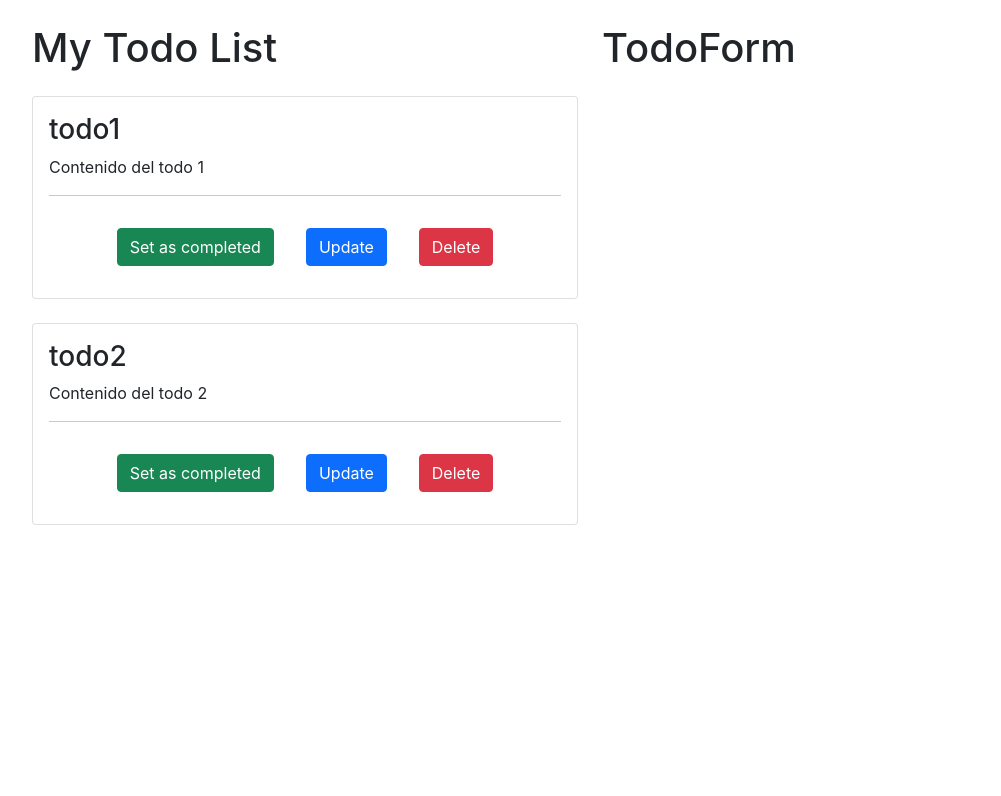
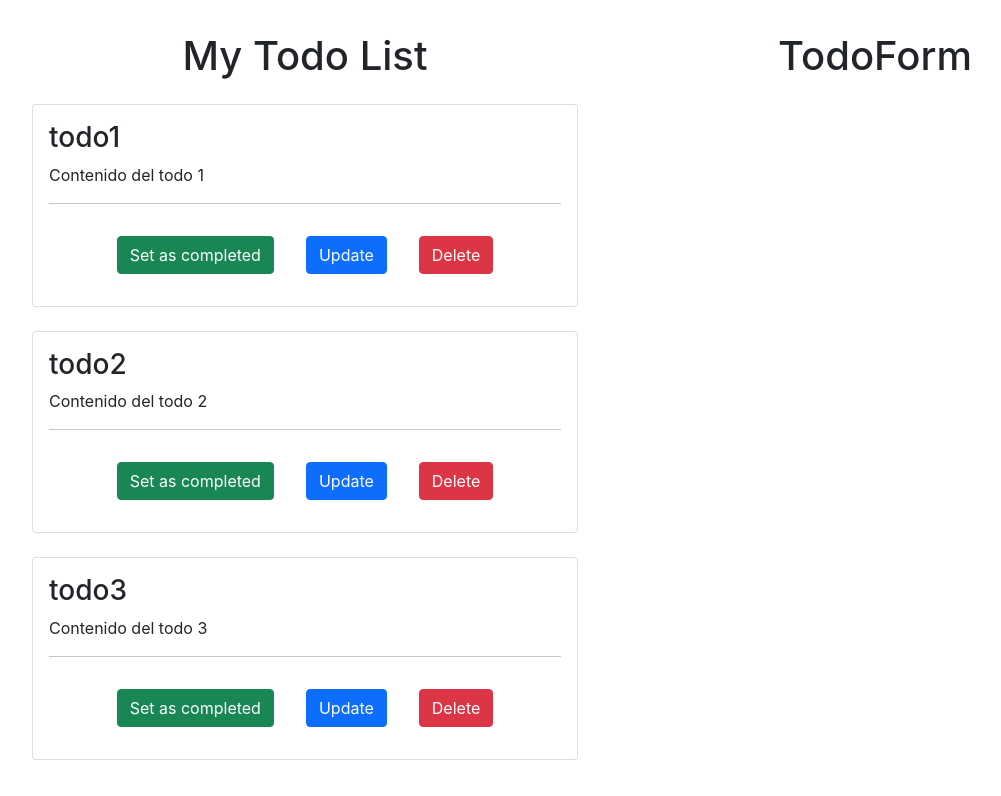
Before and after one commit to juancamilo11/easy-react-todo-app, a React (Create React App) app: page / in a window 1280 px wide. Shown: the top 796 px of the page, without its empty margins (50-1051 px from the left). Built offline with nearby package versions, Linux system fonts and the light colour scheme.

Commit message:
Refactoring ToDo y TodoList

```diff
--- a/src/App.js
+++ b/src/App.js
@@ -4,7 +4,7 @@ import  TodoList  from './components/TodoList';
 
 function App() {
   return (
-    <div className="container mt-4">
+    <div className="container my-2">
       <div className="row">
         <div className="col-6">
           <TodoList />
--- a/src/components/ToDo.jsx
+++ b/src/components/ToDo.jsx
@@ -1,12 +1,12 @@
 import React from 'react'
 
-const ToDo = ({todo}) => {
+const ToDo = ({toDo}) => {
     return (
         <div className="card mt-4">
             <div className="card-body">
-                <h3 className="card-title">{todo.title}</h3>
+                <h3 className="card-title">{toDo.title}</h3>
                 <p className="card-text">
-                {todo.content}
+                {toDo.content}
                 </p>
                 <hr />
                 <div className="d-flex justify-content-center">
--- a/src/components/TodoForm.jsx
+++ b/src/components/TodoForm.jsx
@@ -3,7 +3,7 @@ import React from 'react'
 const TodoForm = () => {
     return (
         <div>
-          <h1>TodoForm</h1>
+          <h1 className="text-center my-4">TodoForm</h1>
         </div>
     )
 }
--- a/src/components/TodoList.jsx
+++ b/src/components/TodoList.jsx
@@ -1,25 +1,38 @@
 import React from 'react'
 import ToDo from './ToDo'
 
-const todo1 = {
+const toDoList = [{
+        id:'1',
         title:'todo1',
         content:'Contenido del todo 1',
         completed:false
-}
-
-const todo2 = {
+    },{
+        id:'2',
         title:'todo2',
         content:'Contenido del todo 2',
         completed:true
+    },{
+        id:'3',
+        title:'todo3',
+        content:'Contenido del todo 3',
+        completed:true
     }
-
+];
 
 const TodoList = () => {
     return (
         <div>
-            <h1>My Todo List</h1>
-            <ToDo todo={todo1}/>
-            <ToDo todo={todo2}/>
+            <h1 className="text-center my-4">My Todo List</h1>
+            {
+                toDoList.map(toDo => {
+                    return (
+                        <ToDo
+                            key={toDo.id}
+                            toDo={toDo}
+                        />
+                    )
+                })
+            }
         </div>
     )
 }
```
Lines whose indentation alone changed are shown as unchanged.
